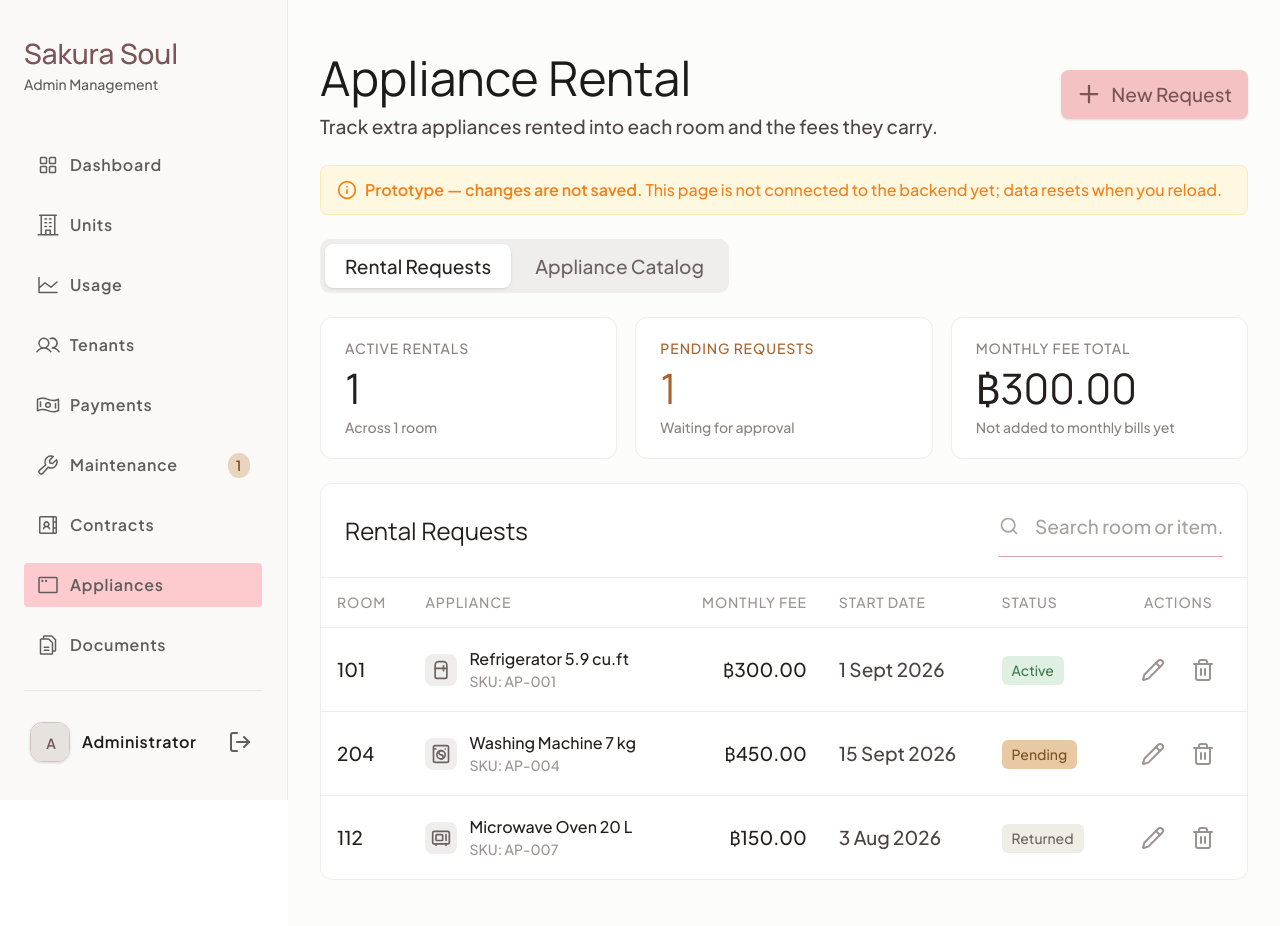
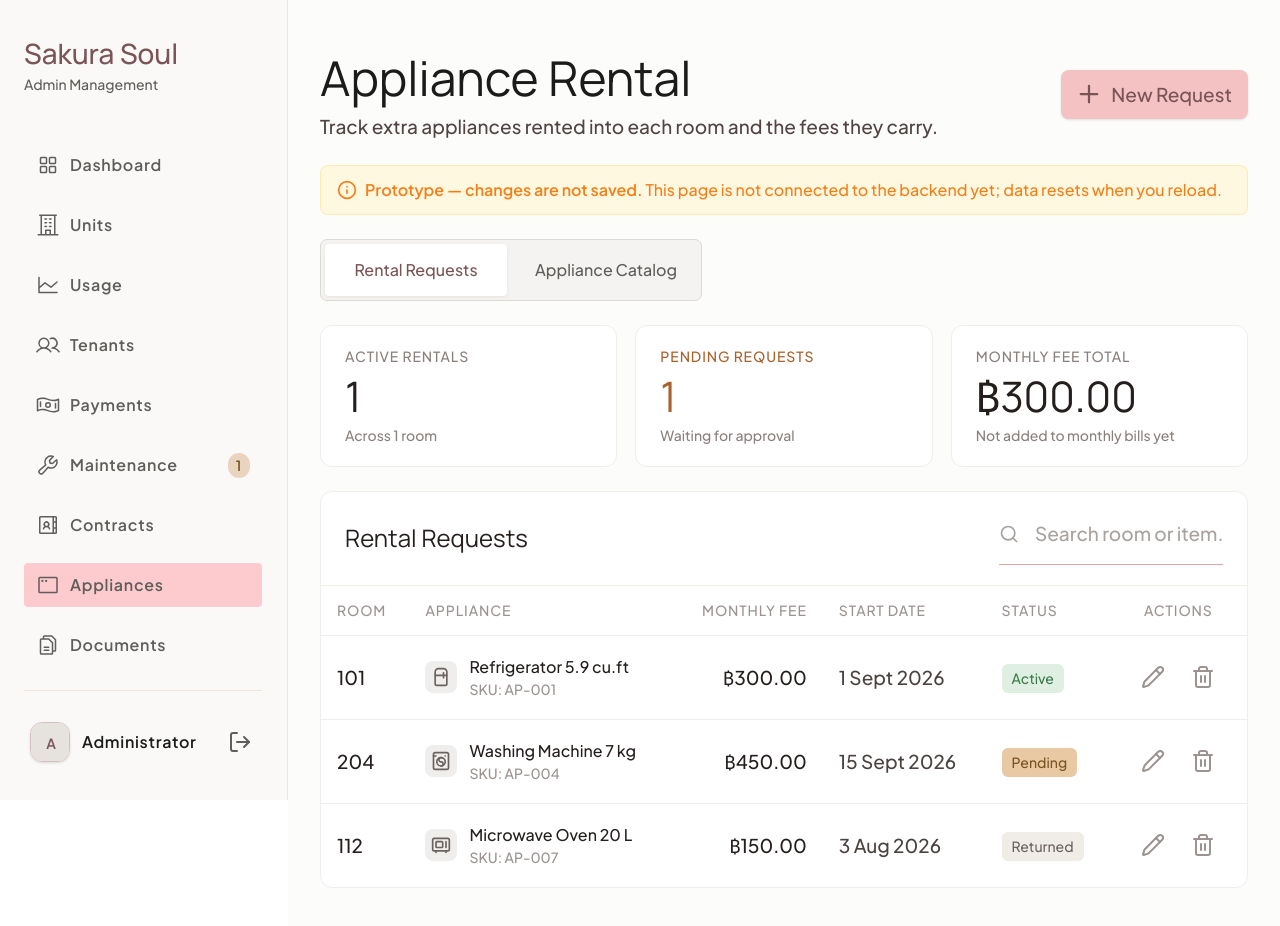
Before and after one commit to MUDST-2026-SakuraSoul-DevOps/MUDST-2026-SakuraSoul, a React (Vite) app in the folder frontend/: page /appliances in a window 1280 px wide. Shown: the top 926 px of the page. Built offline with nearby package versions, Linux system fonts and the light colour scheme.

Commit message:
fix: align appliance navigation tabs with shared section styles

```diff
--- a/frontend/src/pages/AppliancesPage.tsx
+++ b/frontend/src/pages/AppliancesPage.tsx
@@ -180,22 +180,20 @@ export default function AppliancesPage() {
         </span>
       </p>
 
-      <div className="inline-flex w-fit gap-1 rounded-[10px] bg-sand-60 p-[5px]">
+      <div className="section-tabs" role="group" aria-label="Appliance sections">
         <button
           type="button"
           onClick={() => setTab('requests')}
-          className={`rounded-lg px-5 py-2 text-sm font-medium cursor-pointer ${
-            tab === 'requests' ? 'bg-white text-sand-850 shadow-sm' : 'text-sand-570 hover:text-ink'
-          }`}
+          aria-pressed={tab === 'requests'}
+          className="section-tab"
         >
           Rental Requests
         </button>
         <button
           type="button"
           onClick={() => setTab('catalog')}
-          className={`rounded-lg px-5 py-2 text-sm font-medium cursor-pointer ${
-            tab === 'catalog' ? 'bg-white text-sand-850 shadow-sm' : 'text-sand-570 hover:text-ink'
-          }`}
+          aria-pressed={tab === 'catalog'}
+          className="section-tab"
         >
           Appliance Catalog
         </button>
```
